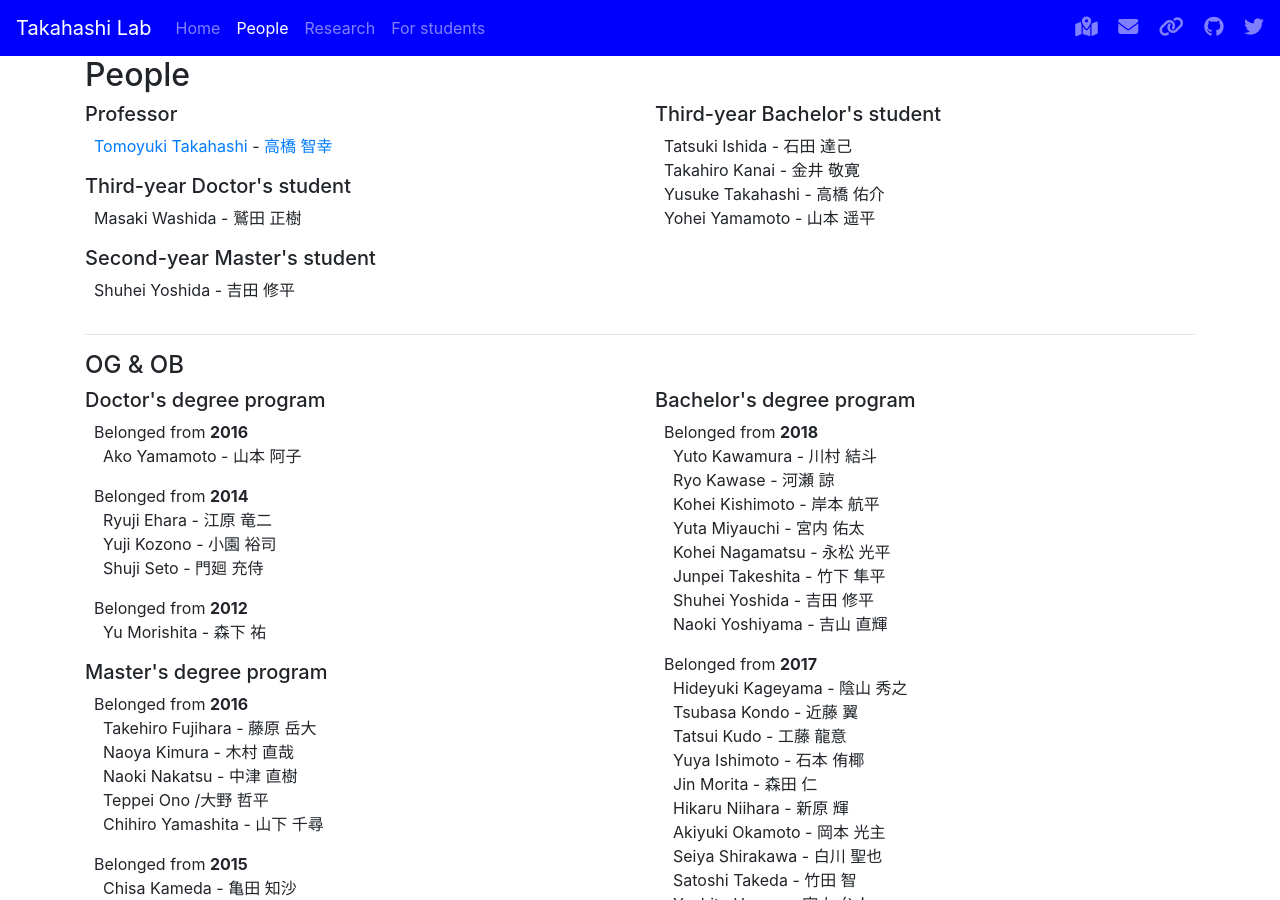
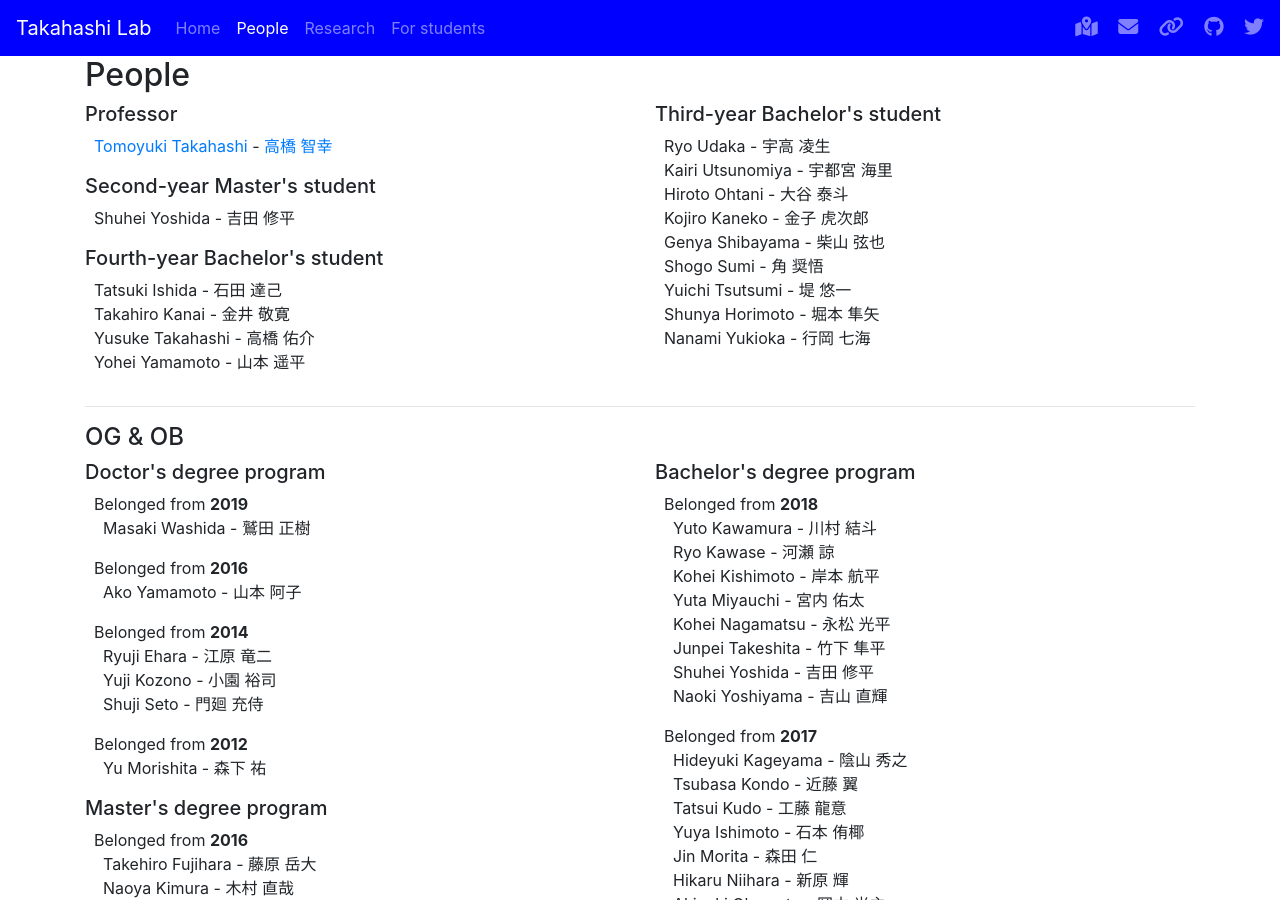
Before and after one commit to tkhslab/tkhslab.github.io, a Jekyll site: the page built from people.md, in a window 1280 px wide and 900 px high. Built offline with Jekyll 4.4.1, drawn with Linux system fonts in a browser that asks for light colours; nearby versions of some CDN libraries.

Commit message:
update to 2022 member

```diff
--- a/people.md
+++ b/people.md
@@ -7,20 +7,27 @@ title: People
 <h5>Professor</h5>
 <p>&nbsp; <a href="http://gakujo.kansai-u.ac.jp/profile/en/c53fced62cLbcE6128e0937de2+.html">Tomoyuki Takahashi</a> - <a href="http://gakujo.kansai-u.ac.jp/profile/ja/c53fced62cLbcE6128e0937de2+.html">高橋 智幸</a></p>
 
-<h5>Third-year Doctor's student</h5>
-<p>&nbsp; Masaki Washida - 鷲田 正樹</p>
-
 <h5>Second-year Master's student</h5>
 <p>&nbsp; Shuhei Yoshida - 吉田 修平</p>
+
+<h5>Fourth-year Bachelor's student</h5>
+<p>&nbsp; Tatsuki Ishida - 石田 達己<br>
+&nbsp; Takahiro Kanai - 金井 敬寛<br>
+&nbsp; Yusuke Takahashi - 高橋 佑介<br>
+&nbsp; Yohei Yamamoto - 山本 遥平</p>
 </div>
 
 <div class="col-md">
 <h5>Third-year Bachelor's student</h5>
-<p>&nbsp; Tatsuki Ishida - 石田 達己<br>
-&nbsp; Takahiro Kanai - 金井 敬寛<br>
-&nbsp; Yusuke Takahashi - 高橋 佑介<br>
-&nbsp; Yohei Yamamoto - 山本 遥平</p>
-
+<p>&nbsp; Ryo Udaka - 宇高 凌生<br>
+&nbsp; Kairi Utsunomiya - 宇都宮 海里<br>
+&nbsp; Hiroto Ohtani - 大谷 泰斗<br>
+&nbsp; Kojiro Kaneko - 金子 ⻁次郎<br>
+&nbsp; Genya Shibayama - 柴山 弦也<br>
+&nbsp; Shogo Sumi - 角 奨悟<br>
+&nbsp; Yuichi Tsutsumi - 堤 悠一<br>
+&nbsp; Shunya Horimoto - 堀本 隼矢<br>
+&nbsp; Nanami Yukioka - 行岡 七海</p>
 </div>
 </div>
 
@@ -30,6 +37,9 @@ title: People
 <div class="row">
 <div class="col-md">
 <h5>Doctor's degree program</h5>
+<p>&nbsp; Belonged from <strong>2019</strong><br>
+&nbsp; &nbsp; Masaki Washida - 鷲田 正樹</p>
+
 <p>&nbsp; Belonged from <strong>2016</strong><br>
 &nbsp; &nbsp; Ako Yamamoto - 山本 阿子</p>
 
```
